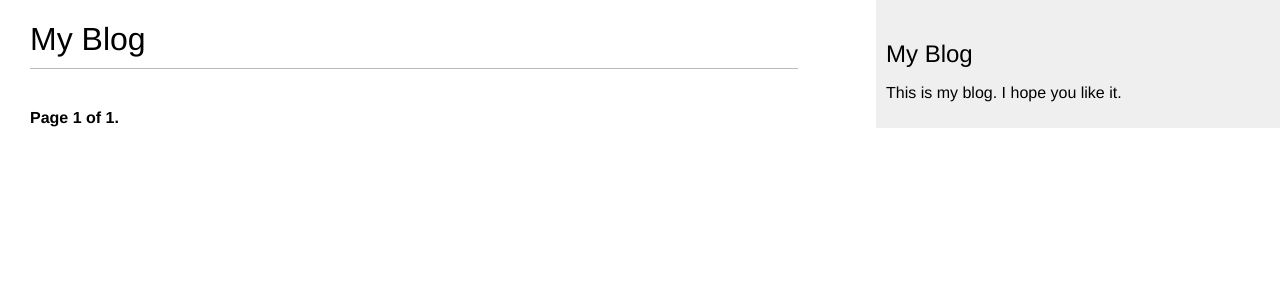
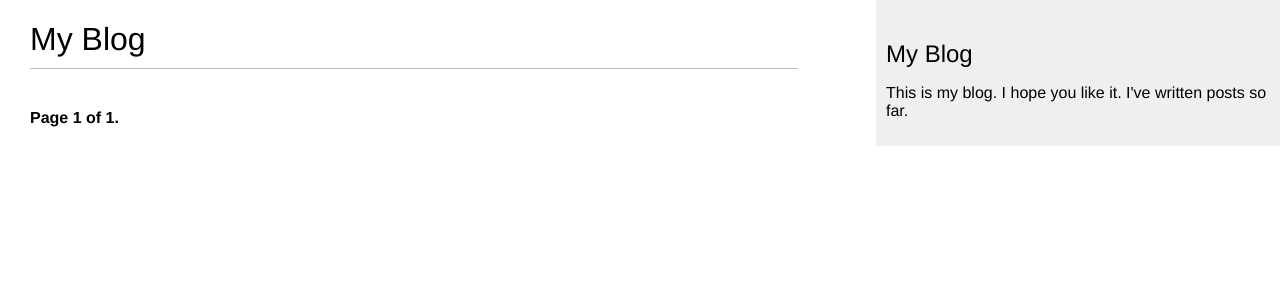
Before and after one commit to tomasrpita/django-blog-app, a Django app: page /blog/ in a window 1280 px wide. Shown: the top 300 px of the page. Run offline with Django 5.2, Linux system fonts and the light colour scheme; data that the repository does not hold is empty.

Commit message:
chore: Create a custom template filter total_post and update base.html to use it

```diff
--- a/mysite/blog/templates/blog/base.html
+++ b/mysite/blog/templates/blog/base.html
@@ -1,3 +1,4 @@
+{% load blog_tags %}
 {% load static %}
 <!DOCTYPE html>
 <html>
@@ -12,7 +13,9 @@
     </div>
     <div id="sidebar">
         <h2>My Blog</h2>
-        <p>This is my blog. I hope you like it.</p>
+        <p>This is my blog. I hope you like it.
+            I've written {% total_posts as post_count %} post{{ post_count|pluralize }} so far.
+        </p>
     </div>
     </body>
 </html>
--- /dev/null
+++ b/mysite/blog/templatetags/blog_tags.py
@@ -0,0 +1,11 @@
+from django import template
+from ..models import Post
+
+register = template.Library()
+
+
+@register.simple_tag
+def total_posts():
+    total = Post.published.count()
+    print("total_posts", total)
+    return Post.published.count()
```
Also changed, not shown: mysite/blog/templatetags/__init__.py (added).
